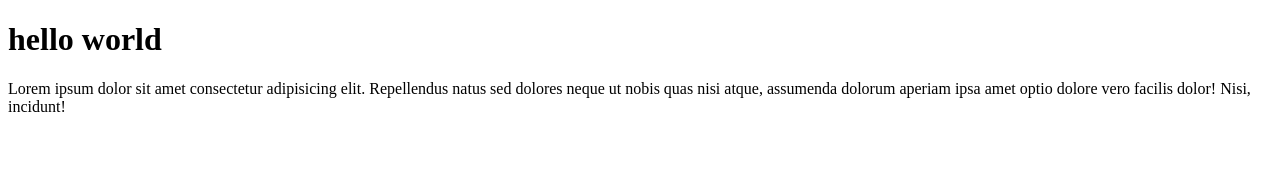
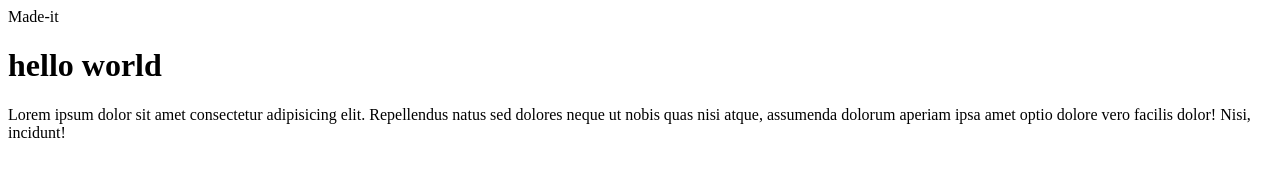
Before and after one commit to prohorov01/made-it, a plain HTML site: page index.html in a window 1280 px wide. Drawn offline with Linux system fonts and the light colour scheme.

Commit message:
update header

```diff
--- a/index.html
+++ b/index.html
@@ -5,6 +5,7 @@
     <meta http-equiv="X-UA-Compatible" content="IE=edge" />
     <meta name="viewport" content="width=device-width, initial-scale=1.0" />
     <title>Document</title>
+    <header>Made-it</header>
   </head>
   <body>
     <h1>hello world</h1>
@@ -13,5 +14,6 @@
       sed dolores neque ut nobis quas nisi atque, assumenda dolorum aperiam ipsa
       amet optio dolore vero facilis dolor! Nisi, incidunt!
     </article>
+
   </body>
 </html>
```
